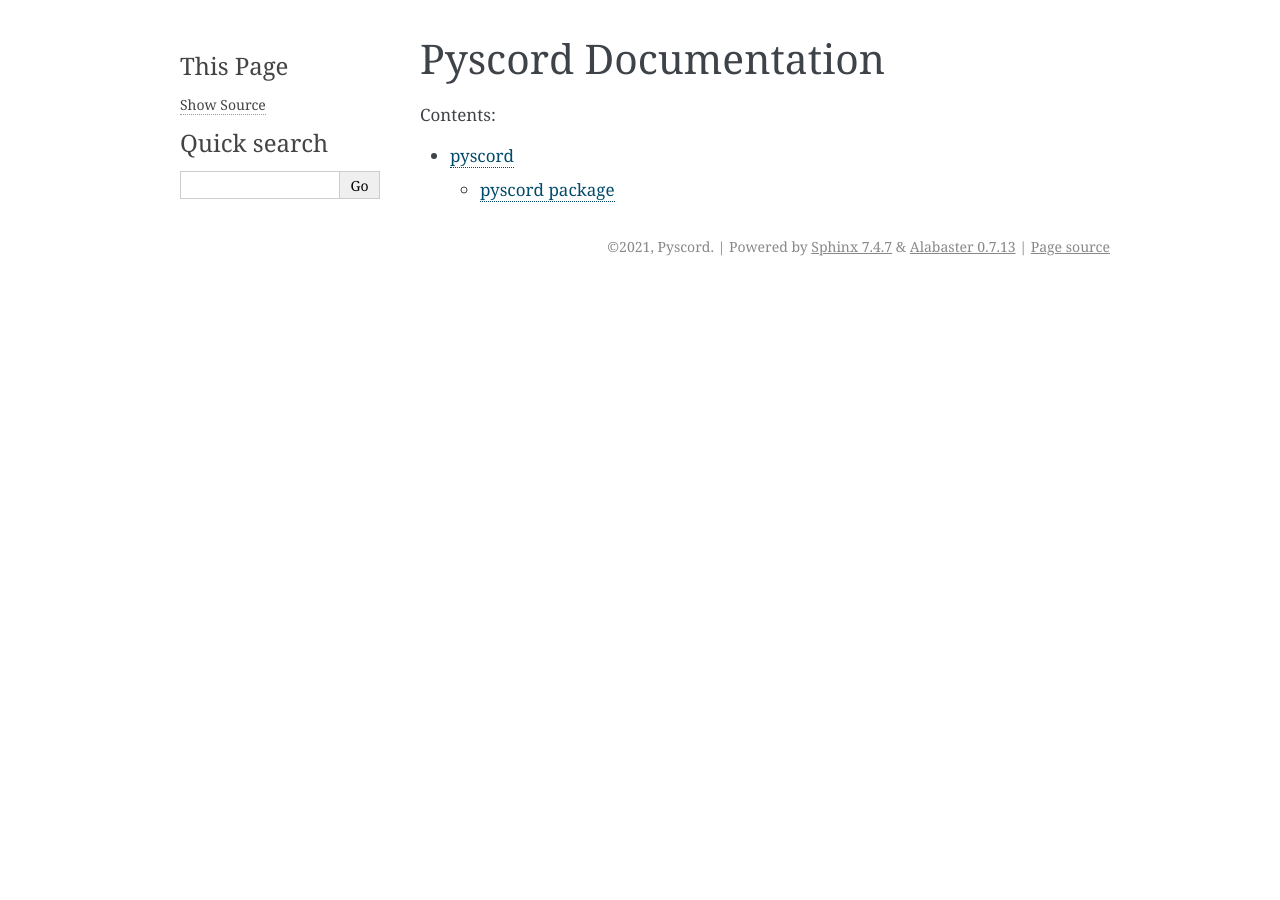
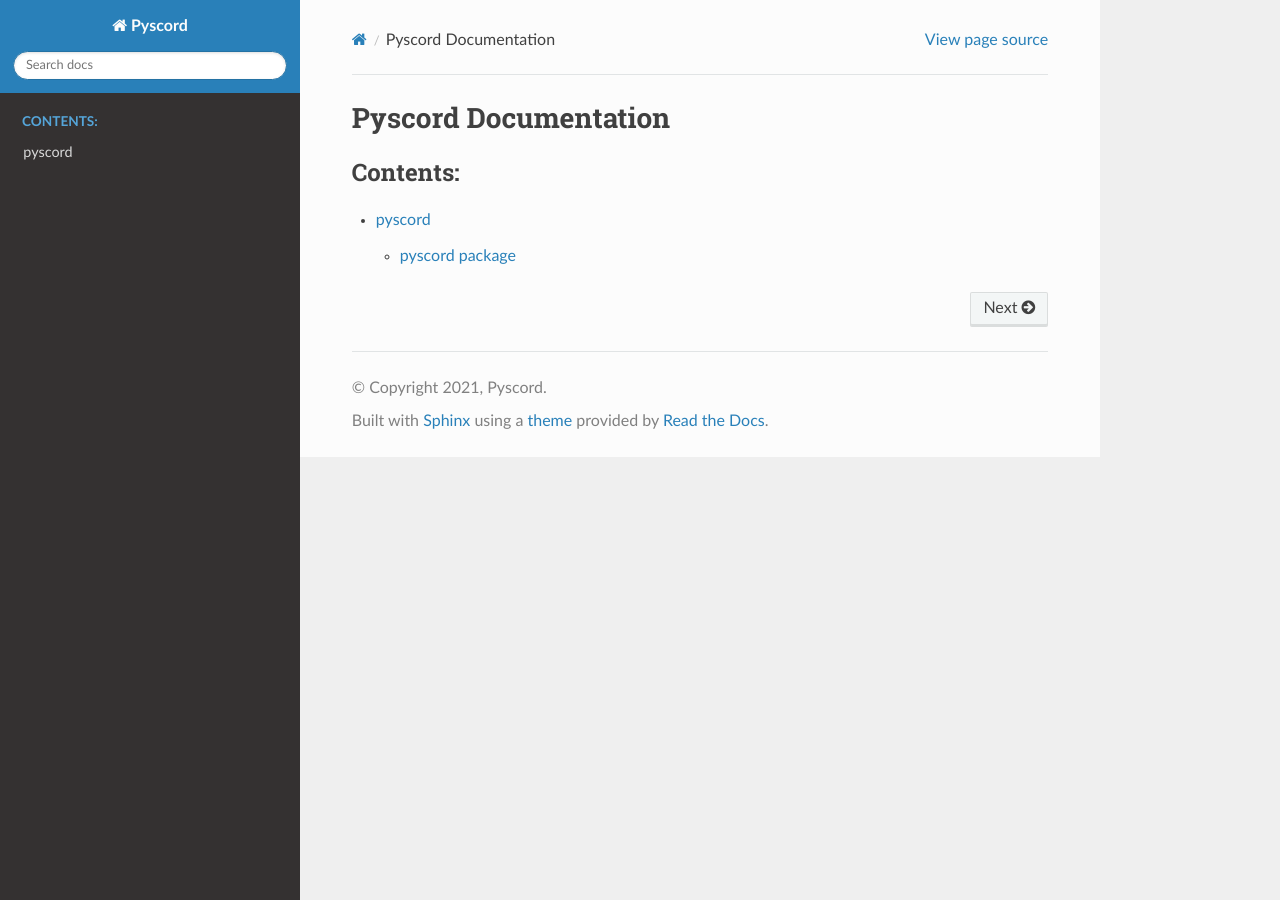
Before and after one commit to Pincer-org/Pincer, a Sphinx documentation site: the page built from docs/index.rst, in a window 1280 px wide. Built offline with Sphinx 7.4.7 and the Read the Docs theme 2.0.0, drawn with Linux system fonts in a browser that asks for light colours.

Commit message:
📝 Using rtd theme

```diff
--- a/docs/conf.py
+++ b/docs/conf.py
@@ -5,7 +5,6 @@
 # https://www.sphinx-doc.org/en/master/usage/configuration.html
 
 # -- Path setup --------------------------------------------------------------
-
 # If extensions (or modules to document with autodoc) are in another directory,
 # add these directories to sys.path here. If the directory is relative to the
 # documentation root, use os.path.abspath to make it absolute, like shown here.
@@ -27,10 +26,12 @@
 
 # -- General configuration ---------------------------------------------------
 
+import sphinx_rtd_theme
+
 # Add any Sphinx extension module names here, as strings. They can be
 # extensions coming with Sphinx (named 'sphinx.ext.*') or your custom
 # ones.
-extensions = ["sphinx.ext.autodoc"]
+extensions = ['sphinx.ext.autodoc', 'sphinx_rtd_theme', 'sphinx-rtd-dark-mode']
 
 # Add any paths that contain templates here, relative to this directory.
 templates_path = ['_templates']
@@ -50,8 +51,8 @@
 # The theme to use for HTML and HTML Help pages.  See the documentation for
 # a list of builtin themes.
 #
-html_theme = 'alabaster'
-
+html_theme = 'sphinx_rtd_theme'
+default_dark_mode = True
 # Add any paths that contain custom static files (such as style sheets) here,
 # relative to this directory. They are copied after the builtin static files,
 # so a file named "default.css" will overwrite the builtin "default.css".
```
